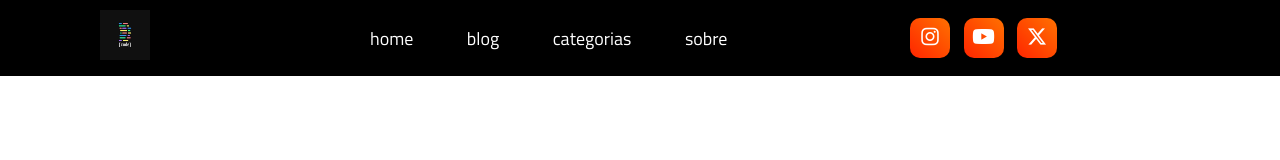
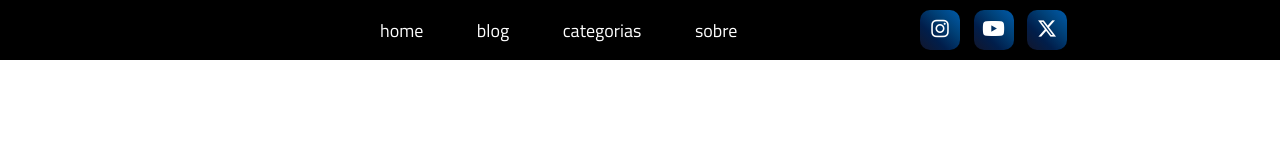
Before and after one commit to Matheusresende488/Criatividade, a plain HTML site: page EX003/index.html in a window 1280 px wide. Drawn offline with Linux system fonts and the light colour scheme.

Commit message:
quebrando a cabeça

```diff
--- a/EX003/style3.css
+++ b/EX003/style3.css
@@ -3,10 +3,10 @@
 *{
     margin: 0;
     padding: 0;
-    box-sizing: border-box;
     font-family: "Titillium Web", sans-serif;
 }
-img{
+#logo1{
+    box-sizing: border-box;
     cursor: pointer;
     width: 50px;
     height: 50px;
@@ -41,7 +41,7 @@
     content: " ";
     width: 0px;
     height: 4px;
-    background-image: linear-gradient(45deg, #ff2500, #ff7100 );
+    background-image: linear-gradient(45deg, #12162B, #011E4B, #004178, #005BAA);
     position: absolute;
     top: 23px;
     left: 0;
@@ -55,7 +55,7 @@
 .sociais button{
     width: 40px;
     height: 40px;
-    background-image: linear-gradient(45deg, #ff2500, #ff7100 );
+    background-image: linear-gradient(45deg,#12162B, #011E4B, #004178, #005BAA);
     border: none;
     border-radius: 10px;
     margin-right: 10px;
```
Also changed, not shown: EX003/50 Amazing Line Art Minimal Logo Design Ideas & Examples.jpeg (deleted).
